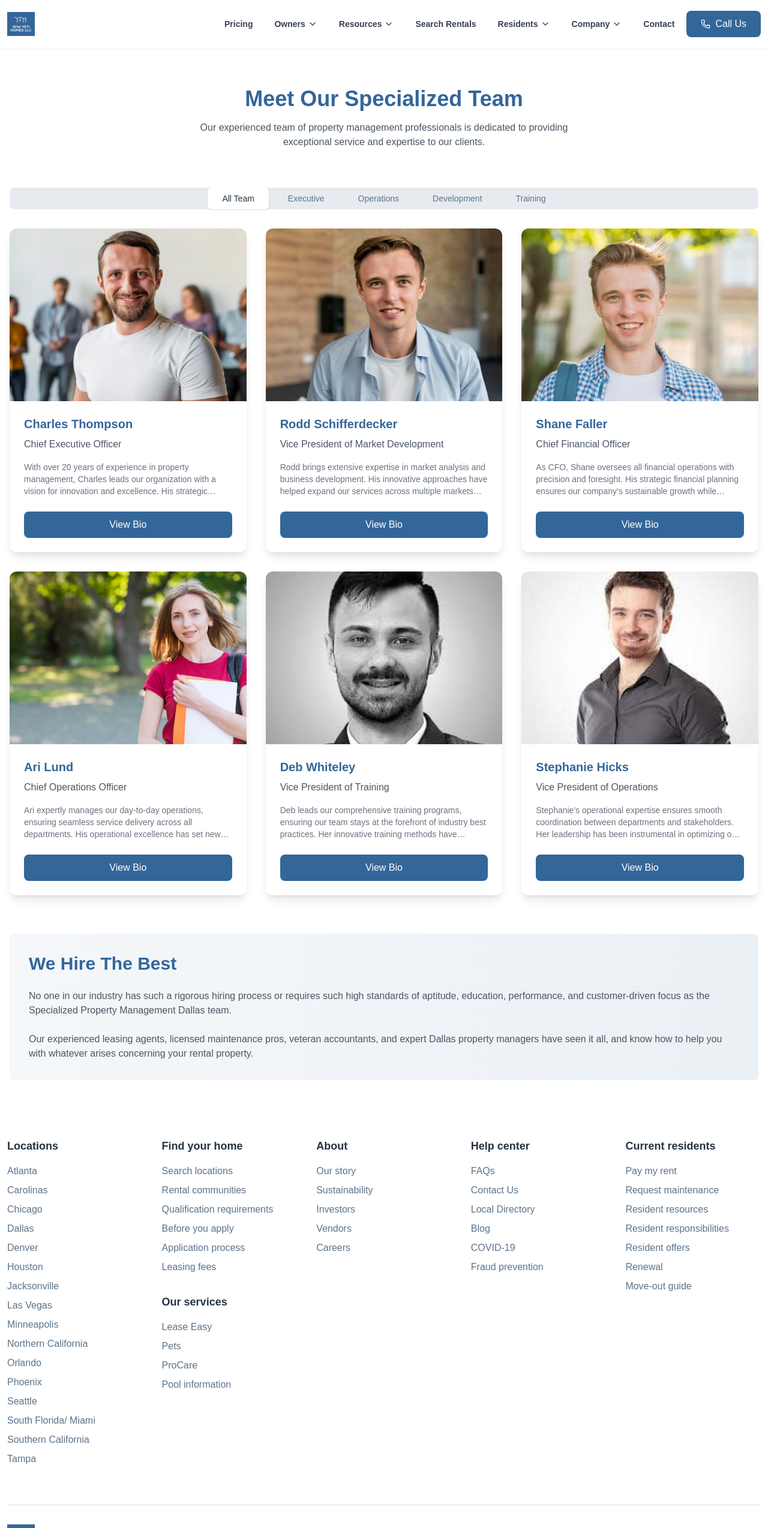
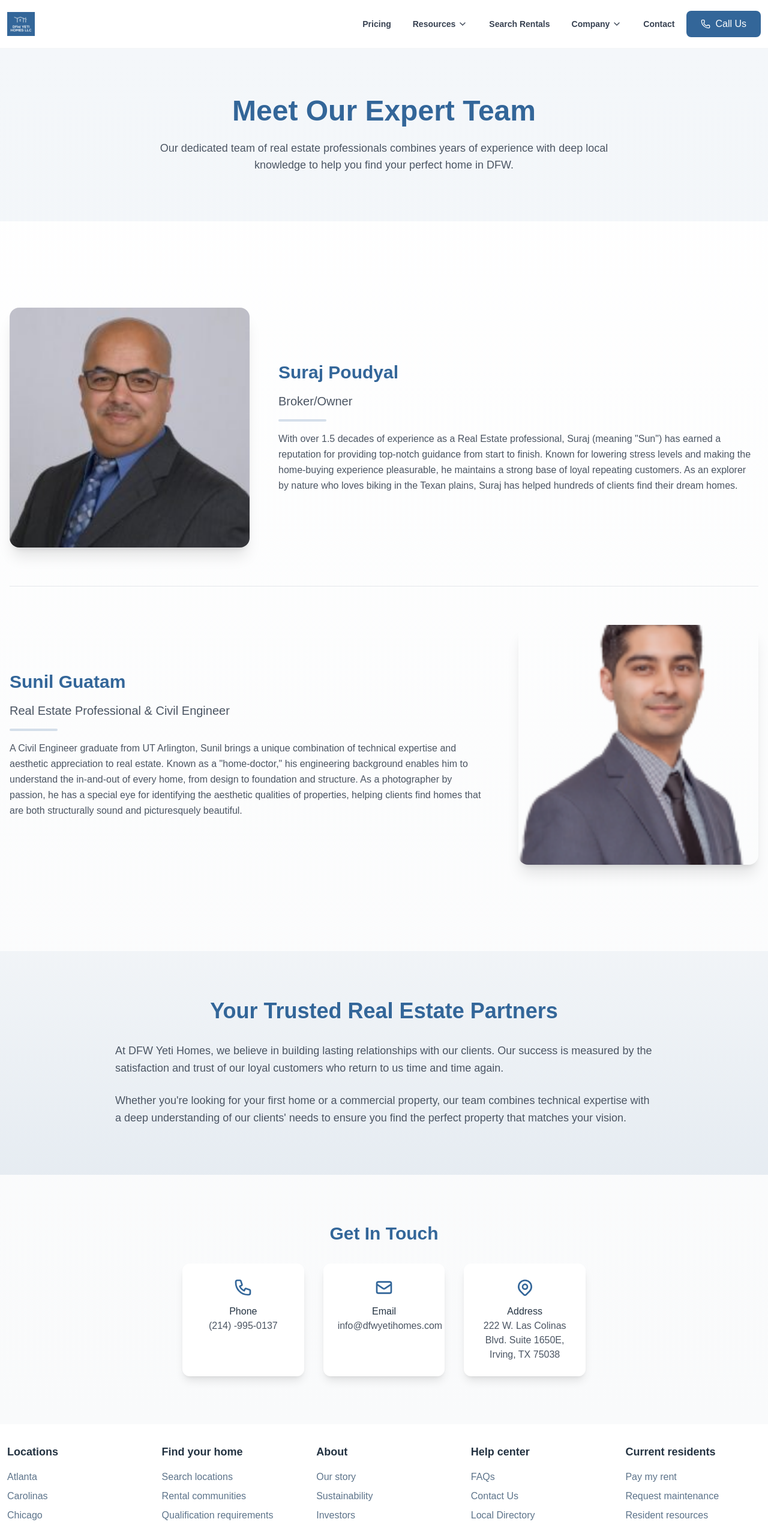
Before and after one commit to manavkhadka0/yetipm-frontend, a Next.js app: page /our-team in a window 1280 px wide. Shown: the top 2548 px of the page at 60% size. Built offline with nearby package versions, Linux system fonts and the light colour scheme.

Commit message:
dasdasda

```diff
--- a/next.config.ts
+++ b/next.config.ts
@@ -2,9 +2,9 @@ const nextConfig = {
   images: {
     remotePatterns: [
       {
-        protocol: 'https',
-        hostname: 'www.yetipm.baliyoventures.com',
-        pathname: '/media/images/**', // Adjust the pathname if necessary
+        protocol: "https",
+        hostname: "yetipm.baliyoventures.com",
+        pathname: "/media/images/**", // Adjust the pathname if necessary
       },
     ],
   },
--- a/src/app/(home)/find-home/search/page.tsx
+++ b/src/app/(home)/find-home/search/page.tsx
@@ -67,7 +67,7 @@ export default function SearchPage() {
       {/* Hero Section */}
       <div className="relative h-[500px]">
         <Image
-          src="/search-hero.jpg"
+          src="/single.png"
           alt="Beautiful homes landscape"
           fill
           className="object-cover"
--- a/src/app/(home)/our-team/page.tsx
+++ b/src/app/(home)/our-team/page.tsx
@@ -1,146 +1,186 @@
-import { Tabs, TabsContent, TabsList, TabsTrigger } from "@/components/ui/tabs";
-import TeamMemberCard from "./TeamMemberCard";
-
 interface TeamMember {
   name: string;
   title: string;
   image: string;
   description: string;
-  department: "Executive" | "Operations" | "Development" | "Training";
+  department: "Leadership" | "Engineering";
 }
 
 const teamMembers: TeamMember[] = [
   {
-    name: "Charles Thompson",
-    title: "Chief Executive Officer",
-    image: "/team-members/1.avif",
-    department: "Executive",
-    description:
-      "With over 20 years of experience in property management, Charles leads our organization with a vision for innovation and excellence. His strategic leadership has transformed how we deliver value to property owners and residents alike.",
+    name: "Suraj Poudyal",
+    title: "Broker/Owner",
+    image: "/team-members/suraj.jpg",
+    department: "Leadership",
+    description: `With over 1.5 decades of experience as a Real Estate professional, Suraj (meaning "Sun") has earned a reputation for providing top-notch guidance from start to finish. Known for lowering stress levels and making the home-buying experience pleasurable, he maintains a strong base of loyal repeating customers. As an explorer by nature who loves biking in the Texan plains, Suraj has helped hundreds of clients find their dream homes.`,
   },
   {
-    name: "Rodd Schifferdecker",
-    title: "Vice President of Market Development",
-    image: "/team-members/2.avif",
-    department: "Development",
-    description:
-      "Rodd brings extensive expertise in market analysis and business development. His innovative approaches have helped expand our services across multiple markets while maintaining our high standards of quality.",
-  },
-  {
-    name: "Shane Faller",
-    title: "Chief Financial Officer",
-    image: "/team-members/3.avif",
-    department: "Executive",
-    description:
-      "As CFO, Shane oversees all financial operations with precision and foresight. His strategic financial planning ensures our company's sustainable growth while maximizing value for our clients.",
-  },
-  {
-    name: "Ari Lund",
-    title: "Chief Operations Officer",
-    image: "/team-members/4.avif",
-    department: "Operations",
-    description:
-      "Ari expertly manages our day-to-day operations, ensuring seamless service delivery across all departments. His operational excellence has set new industry standards for property management efficiency.",
-  },
-  {
-    name: "Deb Whiteley",
-    title: "Vice President of Training",
-    image: "/team-members/5.jpeg",
-    department: "Training",
-    description:
-      "Deb leads our comprehensive training programs, ensuring our team stays at the forefront of industry best practices. Her innovative training methods have significantly enhanced our service quality.",
-  },
-  {
-    name: "Stephanie Hicks",
-    title: "Vice President of Operations",
-    image: "/team-members/6.jpeg",
-    department: "Operations",
-    description:
-      "Stephanie's operational expertise ensures smooth coordination between departments and stakeholders. Her leadership has been instrumental in optimizing our property management processes.",
+    name: "Sunil Guatam",
+    title: "Real Estate Professional & Civil Engineer",
+    image: "/team-members/sunil.png",
+    department: "Engineering",
+    description: `A Civil Engineer graduate from UT Arlington, Sunil brings a unique combination of technical expertise and aesthetic appreciation to real estate. Known as a "home-doctor," his engineering background enables him to understand the in-and-out of every home, from design to foundation and structure. As a photographer by passion, he has a special eye for identifying the aesthetic qualities of properties, helping clients find homes that are both structurally sound and picturesquely beautiful.`,
   },
 ];
 
 export default function OurTeamPage() {
   return (
-    <div className="container mx-auto px-4 py-16">
-      <div className="text-center mb-16">
-        <h1 className="text-4xl font-bold mb-4 text-primary">
-          Meet Our Specialized Team
-        </h1>
-        <p className="text-gray-600 max-w-2xl mx-auto">
-          Our experienced team of property management professionals is dedicated
-          to providing exceptional service and expertise to our clients.
-        </p>
+    <div className="min-h-screen bg-gradient-to-b from-white to-gray-50">
+      {/* Hero Section */}
+      <div className="relative bg-primary/5 py-20">
+        <div className="container mx-auto px-4">
+          <div className="text-center max-w-3xl mx-auto">
+            <h1 className="text-5xl font-bold mb-6 text-primary">
+              Meet Our Expert Team
+            </h1>
+            <p className="text-gray-600 text-lg">
+              Our dedicated team of real estate professionals combines years of
+              experience with deep local knowledge to help you find your perfect
+              home in DFW.
+            </p>
+          </div>
+        </div>
       </div>
 
-      <Tabs defaultValue="all" className="w-full mb-12">
-        <TabsList className="flex justify-center gap-2 mb-8">
-          <TabsTrigger value="all" className="px-6 py-2 text-sm font-medium">
-            All Team
-          </TabsTrigger>
-          <TabsTrigger
-            value="Executive"
-            className="px-6 py-2 text-sm font-medium"
+      {/* Team Members Section */}
+      <div className="container mx-auto px-4 py-20">
+        {teamMembers.map((member, index) => (
+          <div
+            key={index}
+            className={`flex flex-col md:flex-row items-center gap-12 py-16 ${
+              index !== 0 ? "border-t border-gray-200" : ""
+            }`}
           >
-            Executive
-          </TabsTrigger>
-          <TabsTrigger
-            value="Operations"
-            className="px-6 py-2 text-sm font-medium"
-          >
-            Operations
-          </TabsTrigger>
-          <TabsTrigger
-            value="Development"
-            className="px-6 py-2 text-sm font-medium"
-          >
-            Development
-          </TabsTrigger>
-          <TabsTrigger
-            value="Training"
-            className="px-6 py-2 text-sm font-medium"
-          >
-            Training
-          </TabsTrigger>
-        </TabsList>
+            <div className={`md:w-1/3 ${index % 2 === 1 ? "md:order-2" : ""}`}>
+              <div className="relative aspect-square overflow-hidden rounded-2xl shadow-xl">
+                <img
+                  src={member.image}
+                  alt={member.name}
+                  className="object-cover w-full h-full hover:scale-105 transition-transform duration-300"
+                />
+              </div>
+            </div>
 
-        <TabsContent value="all">
-          <div className="grid grid-cols-1 md:grid-cols-2 lg:grid-cols-3 gap-8">
-            {teamMembers.map((member, index) => (
-              <TeamMemberCard key={index} {...member} />
-            ))}
+            <div className={`md:w-2/3 ${index % 2 === 1 ? "md:order-1" : ""}`}>
+              <div className="space-y-4">
+                <h2 className="text-3xl font-bold text-primary">
+                  {member.name}
+                </h2>
+                <p className="text-xl text-gray-600 font-medium">
+                  {member.title}
+                </p>
+                <div className="w-20 h-1 bg-primary/20 rounded-full"></div>
+                <p className="text-gray-600 leading-relaxed">
+                  {member.description}
+                </p>
+              </div>
+            </div>
           </div>
-        </TabsContent>
+        ))}
+      </div>
 
-        {["Executive", "Operations", "Development", "Training"].map((dept) => (
-          <TabsContent key={dept} value={dept}>
-            <div className="grid grid-cols-1 md:grid-cols-2 lg:grid-cols-3 gap-8">
-              {teamMembers
-                .filter((member) => member.department === dept)
-                .map((member, index) => (
-                  <TeamMemberCard key={index} {...member} />
-                ))}
+      {/* Values Section */}
+      <div className="bg-gradient-to-b from-primary/5 to-primary/10 py-20">
+        <div className="container mx-auto px-4">
+          <div className="max-w-4xl mx-auto">
+            <h2 className="text-4xl font-bold mb-8 text-primary text-center">
+              Your Trusted Real Estate Partners
+            </h2>
+            <div className="space-y-6 text-gray-600">
+              <p className="text-lg leading-relaxed">
+                At DFW Yeti Homes, we believe in building lasting relationships
+                with our clients. Our success is measured by the satisfaction
+                and trust of our loyal customers who return to us time and time
+                again.
+              </p>
+              <p className="text-lg leading-relaxed">
+                Whether you&apos;re looking for your first home or a commercial
+                property, our team combines technical expertise with a deep
+                understanding of our clients&apos; needs to ensure you find the
+                perfect property that matches your vision.
+              </p>
             </div>
-          </TabsContent>
-        ))}
-      </Tabs>
+          </div>
+        </div>
+      </div>
 
-      <div className="mt-16 bg-gradient-to-r from-primary/5 to-primary/10 p-8 rounded-lg">
-        <h2 className="text-3xl font-bold mb-6 text-primary">
-          We Hire The Best
-        </h2>
-        <p className="text-gray-600 mb-6">
-          No one in our industry has such a rigorous hiring process or requires
-          such high standards of aptitude, education, performance, and
-          customer-driven focus as the Specialized Property Management Dallas
-          team.
-        </p>
-        <p className="text-gray-600">
-          Our experienced leasing agents, licensed maintenance pros, veteran
-          accountants, and expert Dallas property managers have seen it all, and
-          know how to help you with whatever arises concerning your rental
-          property.
-        </p>
+      {/* Contact Section */}
+      <div className="container mx-auto px-4 py-20">
+        <div className="max-w-2xl mx-auto text-center">
+          <h3 className="text-3xl font-bold mb-8 text-primary">Get In Touch</h3>
+          <div className="grid md:grid-cols-3 gap-8">
+            <div className="p-6 rounded-xl bg-white shadow-lg hover:shadow-xl transition-shadow">
+              <div className="text-primary mb-3">
+                <svg
+                  xmlns="http://www.w3.org/2000/svg"
+                  className="h-8 w-8 mx-auto"
+                  fill="none"
+                  viewBox="0 0 24 24"
+                  stroke="currentColor"
+                >
+                  <path
+                    strokeLinecap="round"
+                    strokeLinejoin="round"
+                    strokeWidth={2}
+                    d="M3 5a2 2 0 012-2h3.28a1 1 0 01.948.684l1.498 4.493a1 1 0 01-.502 1.21l-2.257 1.13a11.042 11.042 0 005.516 5.516l1.13-2.257a1 1 0 011.21-.502l4.493 1.498a1 1 0 01.684.949V19a2 2 0 01-2 2h-1C9.716 21 3 14.284 3 6V5z"
+                  />
+                </svg>
+              </div>
+              <p className="font-medium">Phone</p>
+              <p className="text-gray-600">(214) -995-0137</p>
+            </div>
+
+            <div className="p-6 rounded-xl bg-white shadow-lg hover:shadow-xl transition-shadow">
+              <div className="text-primary mb-3">
+                <svg
+                  xmlns="http://www.w3.org/2000/svg"
+                  className="h-8 w-8 mx-auto"
+                  fill="none"
+                  viewBox="0 0 24 24"
+                  stroke="currentColor"
+                >
+                  <path
+                    strokeLinecap="round"
+                    strokeLinejoin="round"
+                    strokeWidth={2}
+                    d="M3 8l7.89 5.26a2 2 0 002.22 0L21 8M5 19h14a2 2 0 002-2V7a2 2 0 00-2-2H5a2 2 0 00-2 2v10a2 2 0 002 2z"
+                  />
+                </svg>
+              </div>
+              <p className="font-medium">Email</p>
+              <p className="text-gray-600">info@dfwyetihomes.com</p>
+            </div>
+
+            <div className="p-6 rounded-xl bg-white shadow-lg hover:shadow-xl transition-shadow">
+              <div className="text-primary mb-3">
+                <svg
+                  xmlns="http://www.w3.org/2000/svg"
+                  className="h-8 w-8 mx-auto"
+                  fill="none"
+                  viewBox="0 0 24 24"
+                  stroke="currentColor"
+                >
+                  <path
+                    strokeLinecap="round"
+                    strokeLinejoin="round"
+                    strokeWidth={2}
+                    d="M17.657 16.657L13.414 20.9a1.998 1.998 0 01-2.827 0l-4.244-4.243a8 8 0 1111.314 0z"
+                  />
+                  <path
+                    strokeLinecap="round"
+                    strokeLinejoin="round"
+                    strokeWidth={2}
+                    d="M15 11a3 3 0 11-6 0 3 3 0 016 0z"
+                  />
+                </svg>
+              </div>
+              <p className="font-medium">Address</p>
+              <p className="text-gray-600">
+                222 W. Las Colinas Blvd. Suite 1650E, Irving, TX 75038
+              </p>
+            </div>
+          </div>
+        </div>
       </div>
     </div>
   );
--- a/src/components/layout/main/header/nav-config.ts
+++ b/src/components/layout/main/header/nav-config.ts
@@ -5,49 +5,49 @@ export const navigation: NavItem[] = [
     name: "Pricing",
     href: "/pricing",
   },
-  {
-    name: "Owners",
-    href: "/owners",
-    items: [
-      {
-        name: "Management",
-        href: "/owners/managemnet",
-        description: "Browse available homes in your area",
-      },
-      {
-        name: "Rental-IQ",
-        href: "/owners/rentaliq",
-        description: "View our featured rental properties",
-      },
-      {
-        name: "Concierge",
-        href: "/owners/concierge",
-        description: "Explore homes by location",
-      },
-      {
-        name: "Same Day Lease",
-        href: "/owners/samedaylease",
-        description: "Learn about our rental rates",
-      },
-      {
-        name: "Smart Maintenance",
-        href: "/owners/maintenance",
-        description: "Learn about our maintenance services",
-      },
-      {
-        name: "Owner Resource Center",
-        href: "/owners/resource-center",
-        description: "Access owner resources and information",
-      },
-    ],
-  },
+  // {
+  //   name: "Owners",
+  //   href: "/owners",
+  //   items: [
+  //     {
+  //       name: "Management",
+  //       href: "/owners/managemnet",
+  //       description: "Browse available homes in your area",
+  //     },
+  //     {
+  //       name: "Rental-IQ",
+  //       href: "/owners/rentaliq",
+  //       description: "View our featured rental properties",
+  //     },
+  //     {
+  //       name: "Concierge",
+  //       href: "/owners/concierge",
+  //       description: "Explore homes by location",
+  //     },
+  //     {
+  //       name: "Same Day Lease",
+  //       href: "/owners/samedaylease",
+  //       description: "Learn about our rental rates",
+  //     },
+  //     {
+  //       name: "Smart Maintenance",
+  //       href: "/owners/maintenance",
+  //       description: "Learn about our maintenance services",
+  //     },
+  //     {
+  //       name: "Owner Resource Center",
+  //       href: "/owners/resource-center",
+  //       description: "Access owner resources and information",
+  //     },
+  //   ],
+  // },
   {
     name: "Resources",
     href: "/resources",
     items: [
       {
         name: "Buy Rentals",
-        href: "/rentals",
+        href: "/find-home/search",
         description: "Browse available homes in your area",
       },
       {
@@ -71,49 +71,49 @@ export const navigation: NavItem[] = [
     name: "Search Rentals",
     href: "/rentals",
   },
+  // {
+  //   name: "Residents",
+  //   href: "/residents",
+  //   items: [
+  //     {
+  //       name: "Pay my rent",
+  //       href: "/residents/pay-rent",
+  //       description: "Pay your rent online",
+  //     },
+  //     {
+  //       name: "Tenant Portal",
+  //       href: "/residents/portal",
+  //       description: "Access your resident portal",
+  //     },
+  //     {
+  //       name: "Resident Benefit",
+  //       href: "/residents/benefits",
+  //       description: "Explore exclusive resident benefits",
+  //     },
+  //     {
+  //       name: "Package",
+  //       href: "/residents/packages",
+  //       description: "Manage your package deliveries",
+  //     },
+  //     {
+  //       name: "Maintenance",
+  //       href: "/residents/maintenance",
+  //       description: "Submit and track maintenance requests",
+  //     },
+  //     {
+  //       name: "Requests",
+  //       href: "/residents/requests",
+  //       description: "Submit general requests",
+  //     },
+  //     {
+  //       name: "Move-Out",
+  //       href: "/residents/move-out",
+  //       description: "Access move-out information and procedures",
+  //     },
+  //   ],
+  // },
   {
-    name: "Residents",
-    href: "/residents",
-    items: [
-      {
-        name: "Pay my rent",
-        href: "/residents/pay-rent",
-        description: "Pay your rent online",
-      },
-      {
-        name: "Tenant Portal",
-        href: "/residents/portal",
-        description: "Access your resident portal",
-      },
-      {
-        name: "Resident Benefit",
-        href: "/residents/benefits",
-        description: "Explore exclusive resident benefits",
-      },
-      {
-        name: "Package",
-        href: "/residents/packages",
-        description: "Manage your package deliveries",
-      },
-      {
-        name: "Maintenance",
-        href: "/residents/maintenance",
-        description: "Submit and track maintenance requests",
-      },
-      {
-        name: "Requests",
-        href: "/residents/requests",
-        description: "Submit general requests",
-      },
-      {
-        name: "Move-Out",
-        href: "/residents/move-out",
-        description: "Access move-out information and procedures",
-      },
-    ],
-  },
-  {
-    name:"Company",
+    name: "Company",
     href: "/company",
     items: [
       {
@@ -131,11 +131,10 @@ export const navigation: NavItem[] = [
         href: "/news",
         description: "Stay updated with our latest announcements",
       },
-    ]
+    ],
   },
   {
-    name:" Contact",
+    name: " Contact",
     href: "/contact-us",
   },
-
 ];
```
Also changed, not shown: public/team-members/sunil.png (added), public/team-members/suraj.jpg (added).
